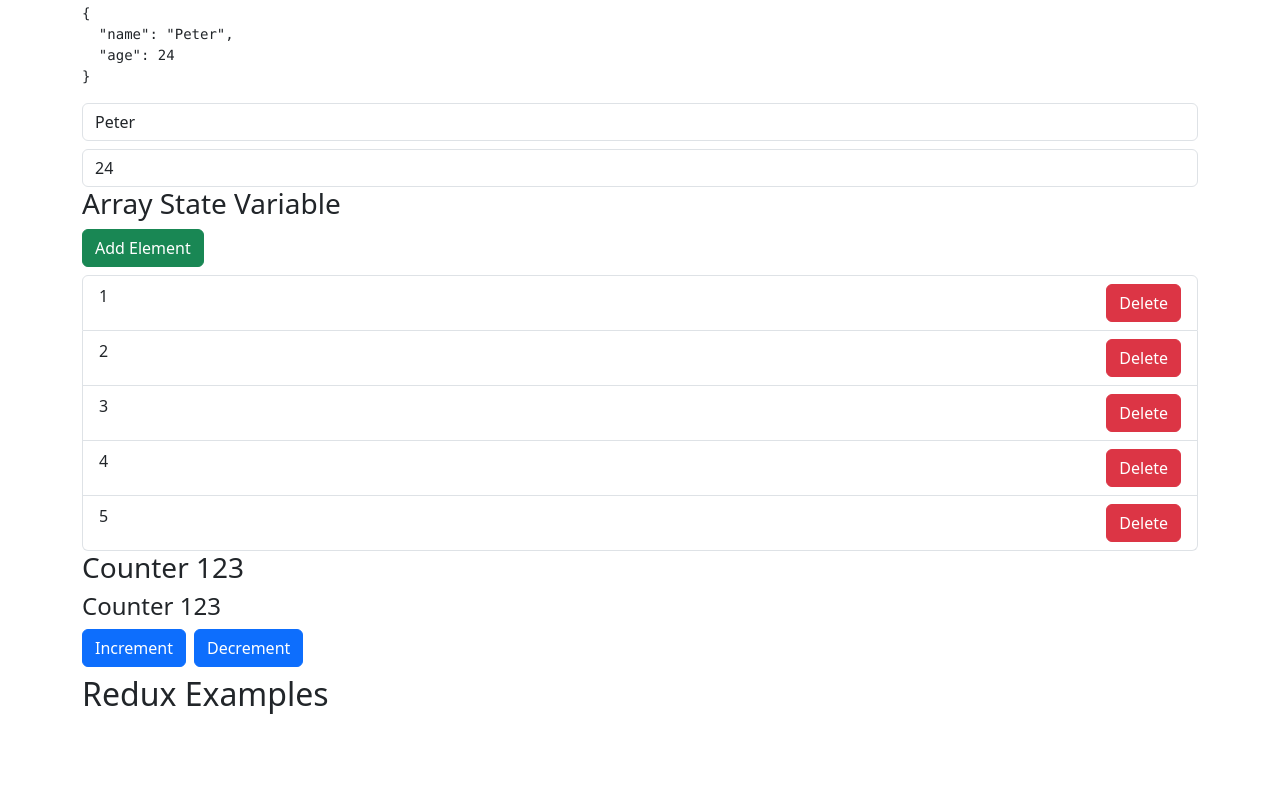
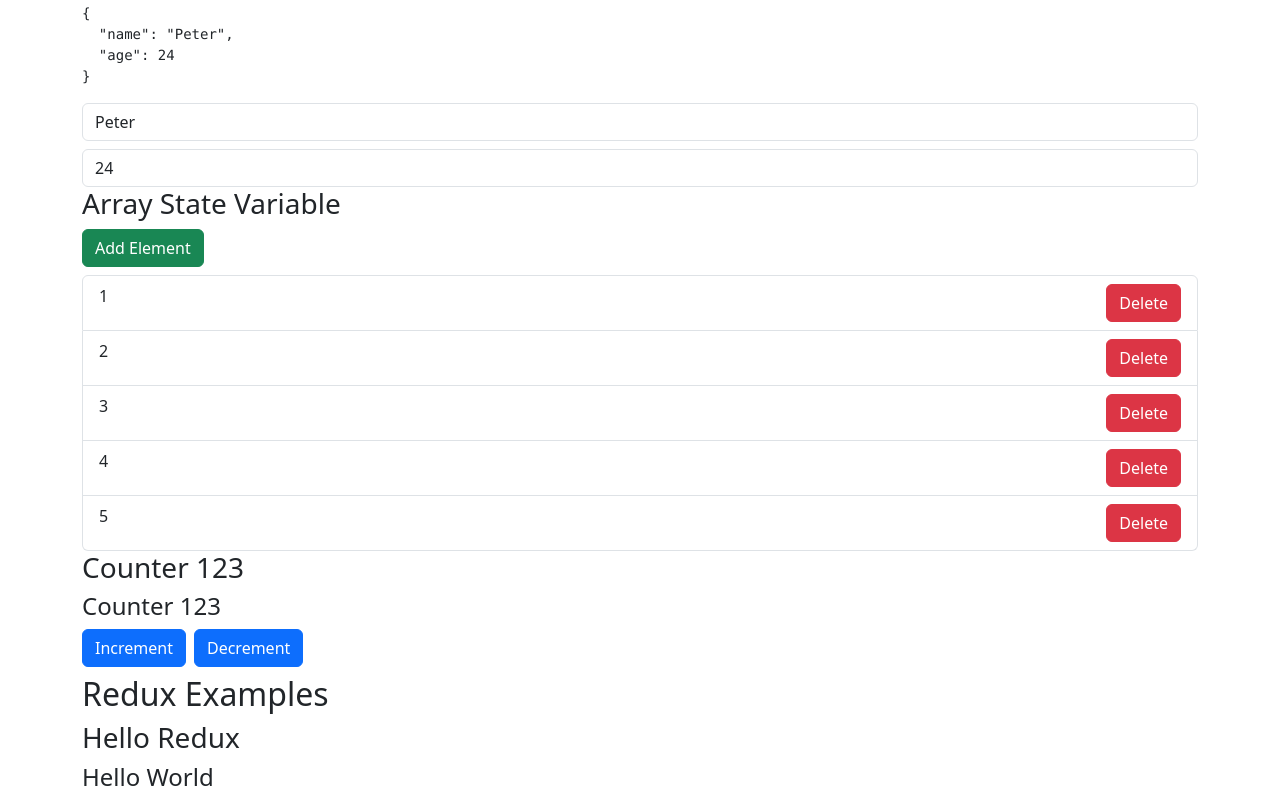
Before and after one commit to ewillia1/kanbas-react-web-app, a React (Create React App) app: page /#/Labs/a4 in a window 1280 px wide. Shown: the part 1062-1862 px from the top of the page. Before the commit the page ends 1783 px from the top, so only its background shows below. Built offline with nearby package versions, Linux system fonts and the light colour scheme.

Commit message:
Finished 2.4.2 Create a Hello World Redux component.

```diff
--- /dev/null
+++ b/src/Labs/a4/ReduxExamples/HelloRedux/helloReducer.tsx
@@ -0,0 +1,12 @@
+import { createSlice } from "@reduxjs/toolkit";
+
+const initialState = {
+    message: "Hello World",
+};
+
+const helloSlice = createSlice({
+    name: "hello",
+    initialState,
+    reducers: {},
+});
+export default helloSlice.reducer;
--- /dev/null
+++ b/src/Labs/a4/ReduxExamples/HelloRedux/index.tsx
@@ -0,0 +1,14 @@
+import { useSelector, useDispatch } from "react-redux";
+import { LabState } from "../../../store";
+
+function HelloRedux() {
+    const { message } = useSelector((state: LabState) => state.helloReducer);
+
+    return (
+        <div>
+            <h3>Hello Redux</h3>
+            <h4>{message}</h4>
+        </div>
+    );
+}
+export default HelloRedux;
--- a/src/Labs/a4/ReduxExamples/index.tsx
+++ b/src/Labs/a4/ReduxExamples/index.tsx
@@ -1,9 +1,10 @@
-import React from "react";
+import HelloRedux from "./HelloRedux";
 
 const ReduxExamples = () => {
     return(
         <div>
             <h2>Redux Examples</h2>
+            <HelloRedux/>
         </div>
     );
 };
--- a/src/Labs/index.tsx
+++ b/src/Labs/index.tsx
@@ -1,3 +1,5 @@
+import { Provider } from "react-redux";
+import store from "./store";
 import Nav from "../Nav";
 import Assignment3 from "./a3";
 import Assignment4 from "./a4";
@@ -5,7 +7,8 @@ import {Routes, Route, Navigate} from "react-router";
 
 function Labs() {
 return (
-    <div>
+    <Provider store={store}>
+        <div className="container-fluid">
             <Nav/>
             <Routes>
                 <Route path="/" element={<Navigate to="/Labs/a3"/>}/>
@@ -13,6 +16,7 @@ return (
                 <Route path="a4" element={<Assignment4/>}/>
             </Routes>
         </div>
+    </Provider>
 );
 }
 export default Labs;
--- /dev/null
+++ b/src/Labs/store/index.tsx
@@ -0,0 +1,14 @@
+import { configureStore } from "@reduxjs/toolkit";
+import helloReducer from "../a4/ReduxExamples/HelloRedux/helloReducer";
+
+export interface LabState {
+    helloReducer: {
+        message: string;
+    };
+}
+const store = configureStore({
+    reducer: {
+        helloReducer,
+    },
+});
+export default store;
```
Lines whose indentation alone changed are shown as unchanged.
